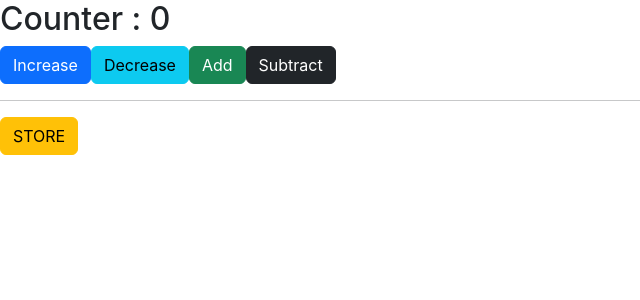
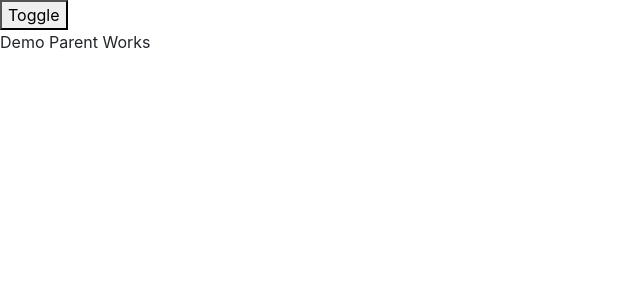
Before and after one commit to synergy2411/frontend-advanced-module-four, a React (Create React App) app in the folder expense-app/: page / in a window 1280 px wide. Shown: the top 300 px of the page, without its empty margins (0-640 px from the left). Built offline with nearby package versions, Linux system fonts and the light colour scheme.

Commit message:
more hooks added

```diff
--- a/expense-app/src/App.js
+++ b/expense-app/src/App.js
@@ -1,5 +1,6 @@
 import React, { useContext, useState } from "react";
 import Login from "./components/Auth/Login/Login";
+import DemoParent from "./components/Demo/DemoParent";
 import UseContextDemo from "./components/Demo/UseContextDemo";
 import UseEffectDemo from "./components/Demo/UseEffectDemo";
 import UseReducerDemo from "./components/Demo/UseReducerDemo";
@@ -18,7 +19,8 @@ function App() {
   const onLogout = () => setIsLoggedIn(false);
 
   return (
-    <UseReducerDemo />
+    <DemoParent />
+    // <UseReducerDemo />
 
     // <AuthContext.Provider value={{ isLoggedIn: isLoggedIn, onLogin: onLogin, onLogout: onLogout }}>
     //   <UseContextDemo />
--- /dev/null
+++ b/expense-app/src/components/Demo/DemoChild.js
@@ -0,0 +1,17 @@
+import React from 'react';
+
+const DemoChild = (props) => {
+    console.log("CHILD")
+    return (
+        <div>
+            {props.toggle && <p>Demo Child Works</p>}
+        </div>
+    );
+}
+
+export default React.memo(DemoChild);
+
+
+// props.prev.toggle === props.toggle
+// props.prev.changeValue === props.changeValue     -> false
+// props.prev.numbers === props.numbers         --> false
--- /dev/null
+++ b/expense-app/src/components/Demo/DemoParent.js
@@ -0,0 +1,25 @@
+import React, { useCallback, useMemo, useState } from 'react';
+import DemoChild from './DemoChild';
+
+const DemoParent = () => {
+
+    const [toggle, setToggle] = useState(false)
+    console.log("PARENT")
+
+    // const changeValue = useCallback(() => console.log("CHANGING VALUES"), [])
+    const changeValue = useMemo(() => () => console.log("CHANGING VALUES"), [])
+
+    const numbers = useMemo(() => [1, 2, 3, 4, 5], []);
+
+    return (
+        <div>
+            <button onClick={() => setToggle(!toggle)}>Toggle</button>
+            <p>Demo Parent Works</p>
+            {/* <DemoChild toggle={false} /> */}
+            <DemoChild toggle={false} changeValue={changeValue} />
+            {/* <DemoChild numbers={numbers} /> */}
+        </div>
+    );
+}
+
+export default DemoParent;
```
